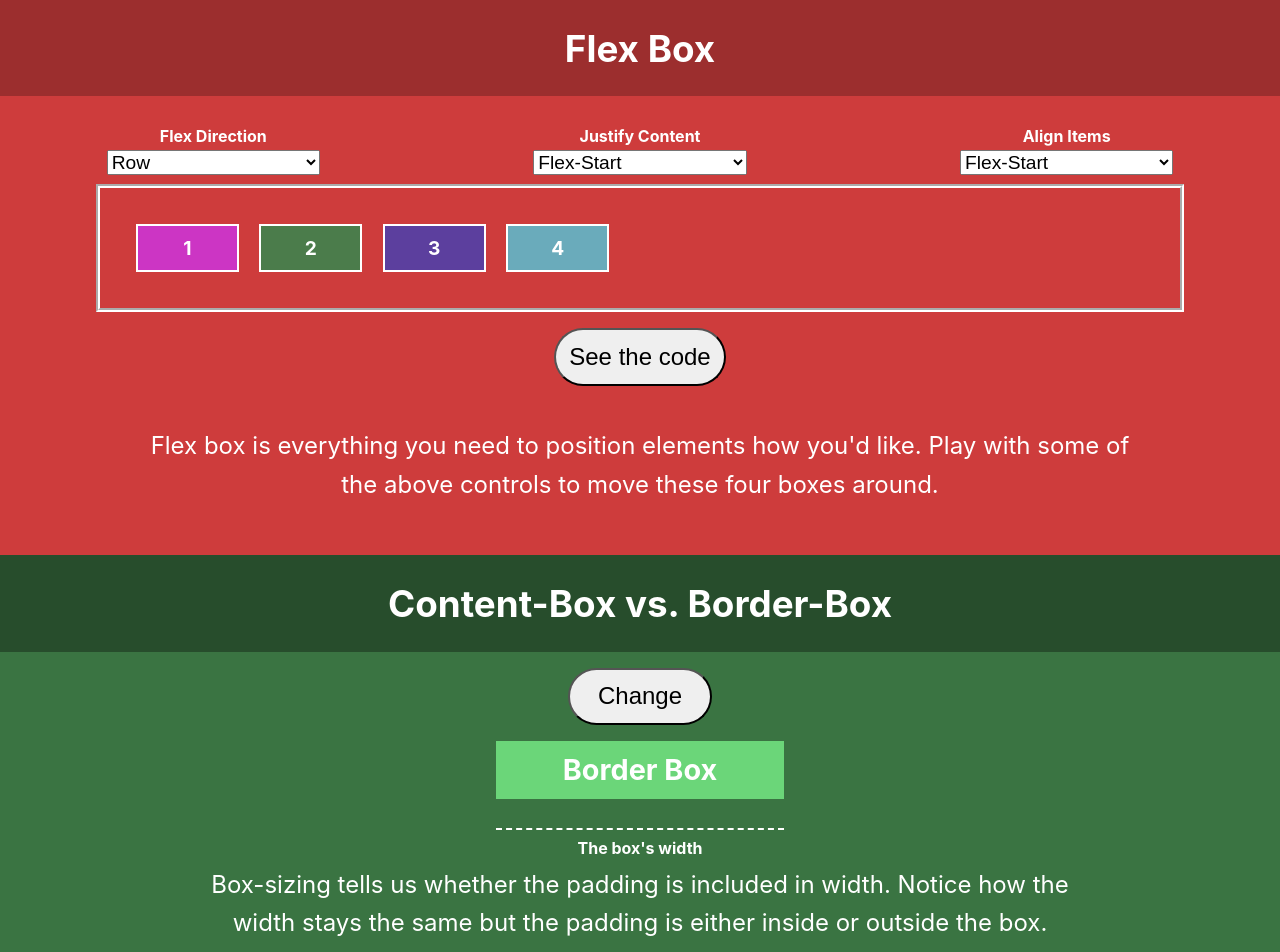
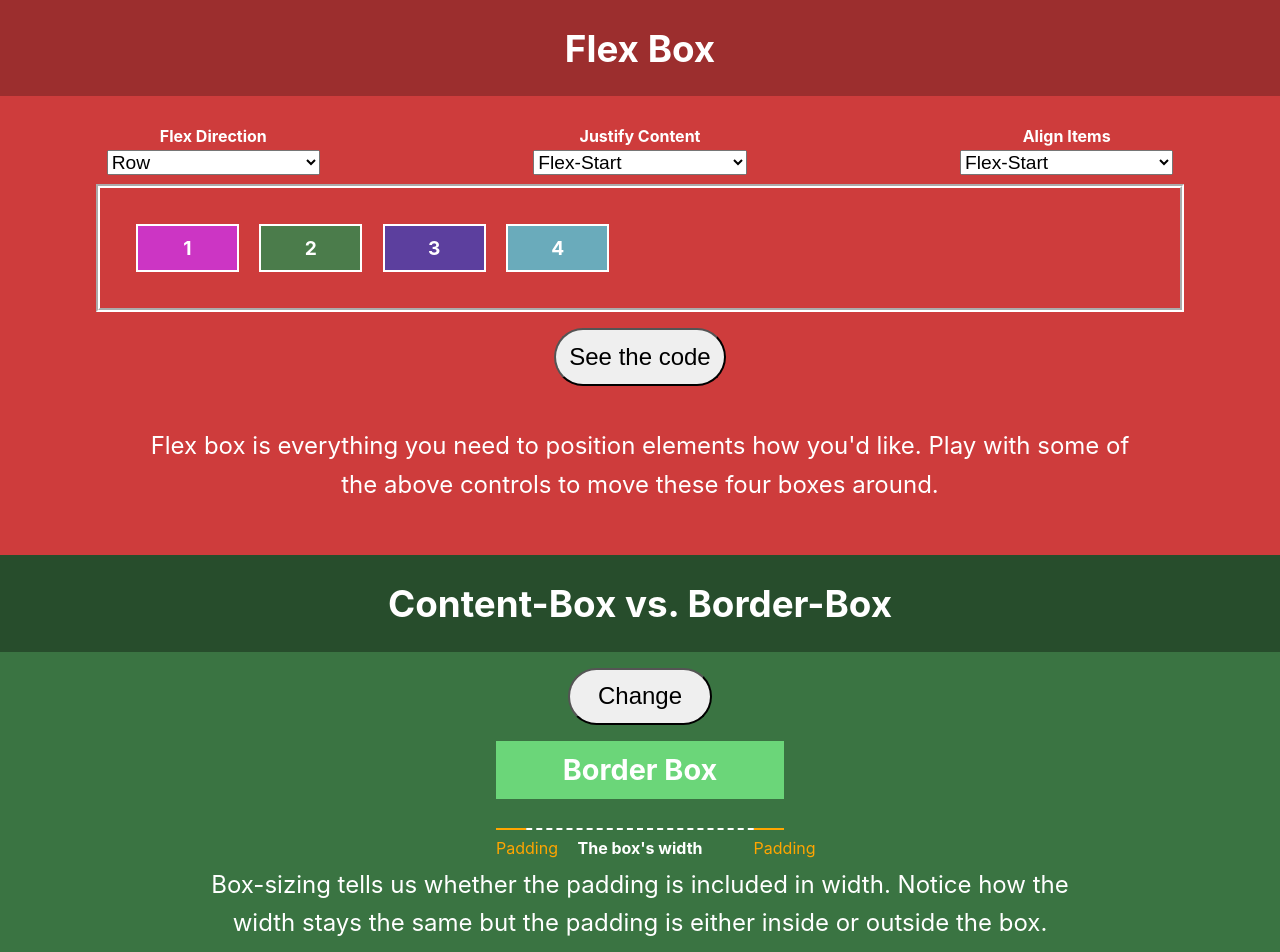
Before and after one commit to tylercorbett/css-showcase, a React (Create React App) app: page / in a window 1280 px wide. Shown: the top 952 px of the page. Built offline with nearby package versions, Linux system fonts and the light colour scheme.

Commit message:
padding moves

```diff
--- a/src/components/boxsizing/BoxSizing.js
+++ b/src/components/boxsizing/BoxSizing.js
@@ -2,20 +2,26 @@ import React, { PureComponent } from 'react';
 import styles from './BoxSizing.module.scss';
 
 export default class BoxSizing extends PureComponent {
-  state = {
-    show: false
-  }
   handleClick = event => {
     const changeBox = document.getElementsByName('changeBox')[0];
+    const paddingLineLeft = document.getElementsByName('paddingLineLeft')[0];
+    const paddingLineRight = document.getElementsByName('paddingLineRight')[0];
+
+    paddingLineLeft.style.left = 0;
+    paddingLineRight.style.right = 0;
+
+
     if(changeBox.style.boxSizing === 'border-box') {
       changeBox.style.boxSizing = 'content-box';
-      changeBox.innerHTML = 'Content Box'
-      this.setState({ show: true });
+      changeBox.innerHTML = 'Content Box';
+      paddingLineLeft.style.left = 0;
+      paddingLineRight.style.right = 0;
     }
     else {
       changeBox.style.boxSizing = 'border-box';
       changeBox.innerHTML = 'Border Box';
-      this.setState({ show: false });
+      paddingLineLeft.style.left = '1.9em';
+      paddingLineRight.style.right = '1.9em';
     }
   }
   componentDidMount() {
@@ -23,7 +29,6 @@ export default class BoxSizing extends PureComponent {
     changeBox.style.boxSizing = 'border-box';
   }
   render() {
-    const { show } = this.state;
     return (
         <>
           <header className={styles.header}>
@@ -33,9 +38,9 @@ export default class BoxSizing extends PureComponent {
             <button className={styles.changeButton} type='button' onClick={this.handleClick}>Change</button>
             <div className={styles.box} name='changeBox'>Border Box</div>
             <div className={styles.widthLineContainer}>
-              { show && <span className={styles.paddingLine}>Padding</span> }
+              <span className={styles.paddingLineLeft} name='paddingLineLeft'>Padding</span>
               <span className={styles.widthLine}>The box&#39;s width</span>
-              { show && <span className={styles.paddingLine}>Padding</span> }
+              <span className={styles.paddingLineRight} name='paddingLineRight'>Padding</span>
             </div>
             <p className={styles.description}>Box-sizing tells us whether the padding is included in width. Notice how the width stays the same but the padding is either inside or outside the box.</p>
           </main>
--- a/src/components/boxsizing/BoxSizing.module.scss
+++ b/src/components/boxsizing/BoxSizing.module.scss
@@ -45,11 +45,25 @@
   display: flex;
   flex-direction: column;
 }
-.paddingLine {
+.paddingLineRight {
+  position: relative;
+  right: 1.9em;
   width: 1.9em;
-  border-top: 2px orange dashed;
+  border-top: 2px orange solid;
   color: orange;
   padding-top: .5em;
+  z-index: 1;
+  text-align: center;
+}
+.paddingLineLeft {
+  position: relative;
+  left: 1.9em;
+  width: 1.9em;
+  border-top: 2px orange solid;
+  color: orange;
+  padding-top: .5em;
+  z-index: 1;
+  text-align: center;
 }
 .title {
   width: 100%;
```
